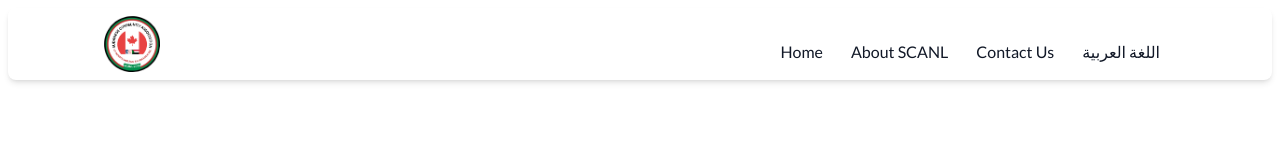
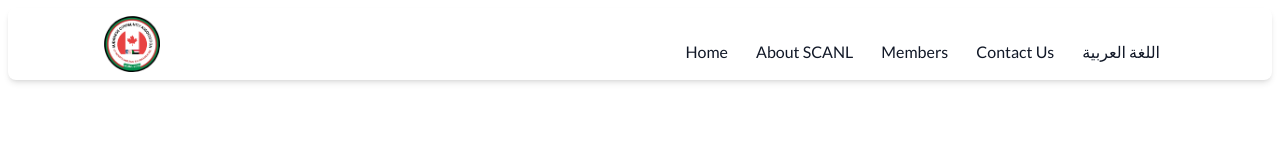
Before and after one commit to Hiba-Mohamed/SCANL, a React (Vite) app: page /#/ in a window 1280 px wide. Shown: the top 160 px of the page. Built offline with nearby package versions, Linux system fonts and the light colour scheme.

Commit message:
Update header.tsx

```diff
--- a/src/components/header.tsx
+++ b/src/components/header.tsx
@@ -34,6 +34,14 @@ export function Header() {
                 className="block py-2 pl-3 pr-4 text-gray-900 rounded hover:text-green"
               >
                 About SCANL
+              </Link>
+            </li>
+            <li>
+              <Link
+                to="/members"
+                className="block py-2 pl-3 pr-4 text-gray-900 rounded hover:text-green"
+              >
+                Members
               </Link>
             </li>
             <li>
```
